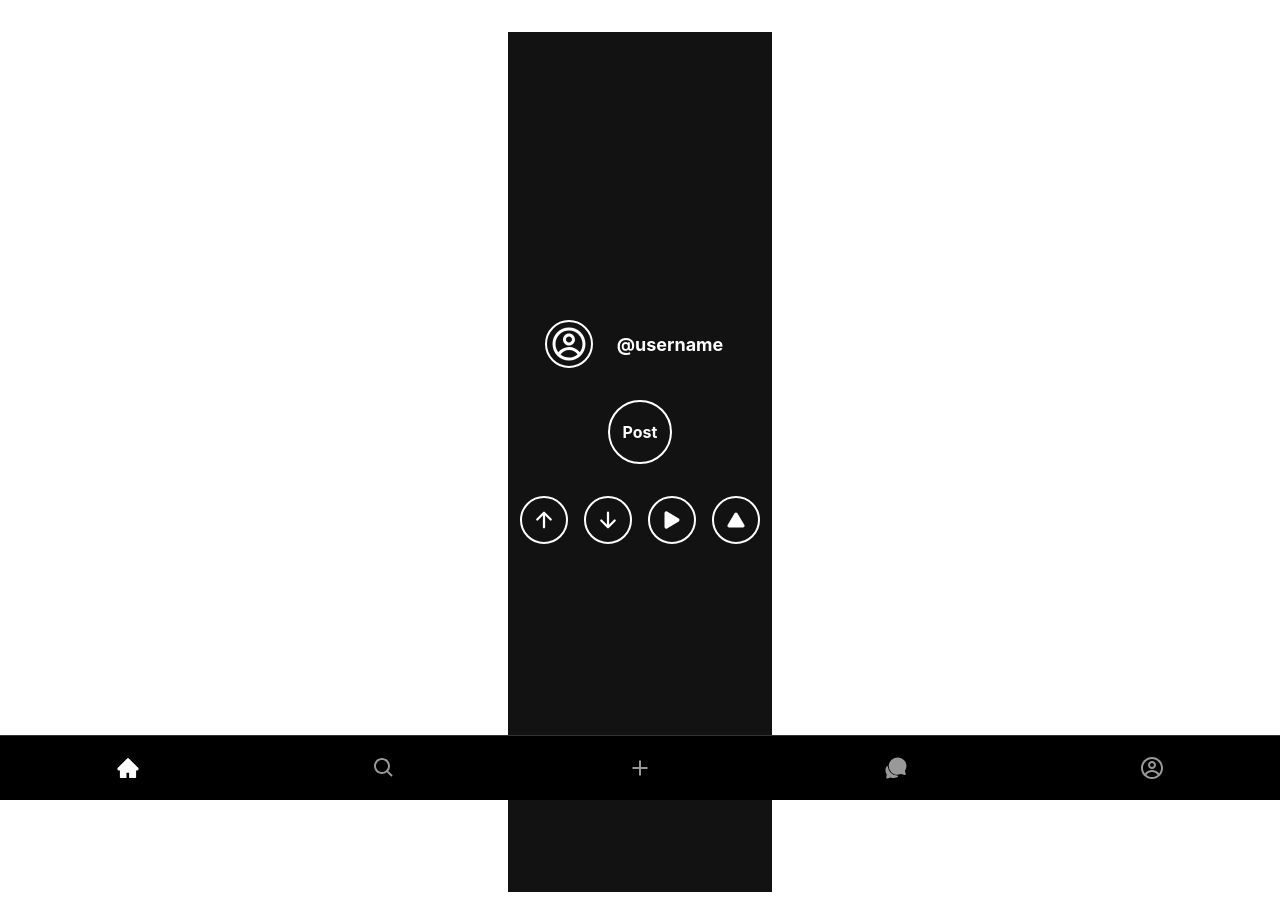
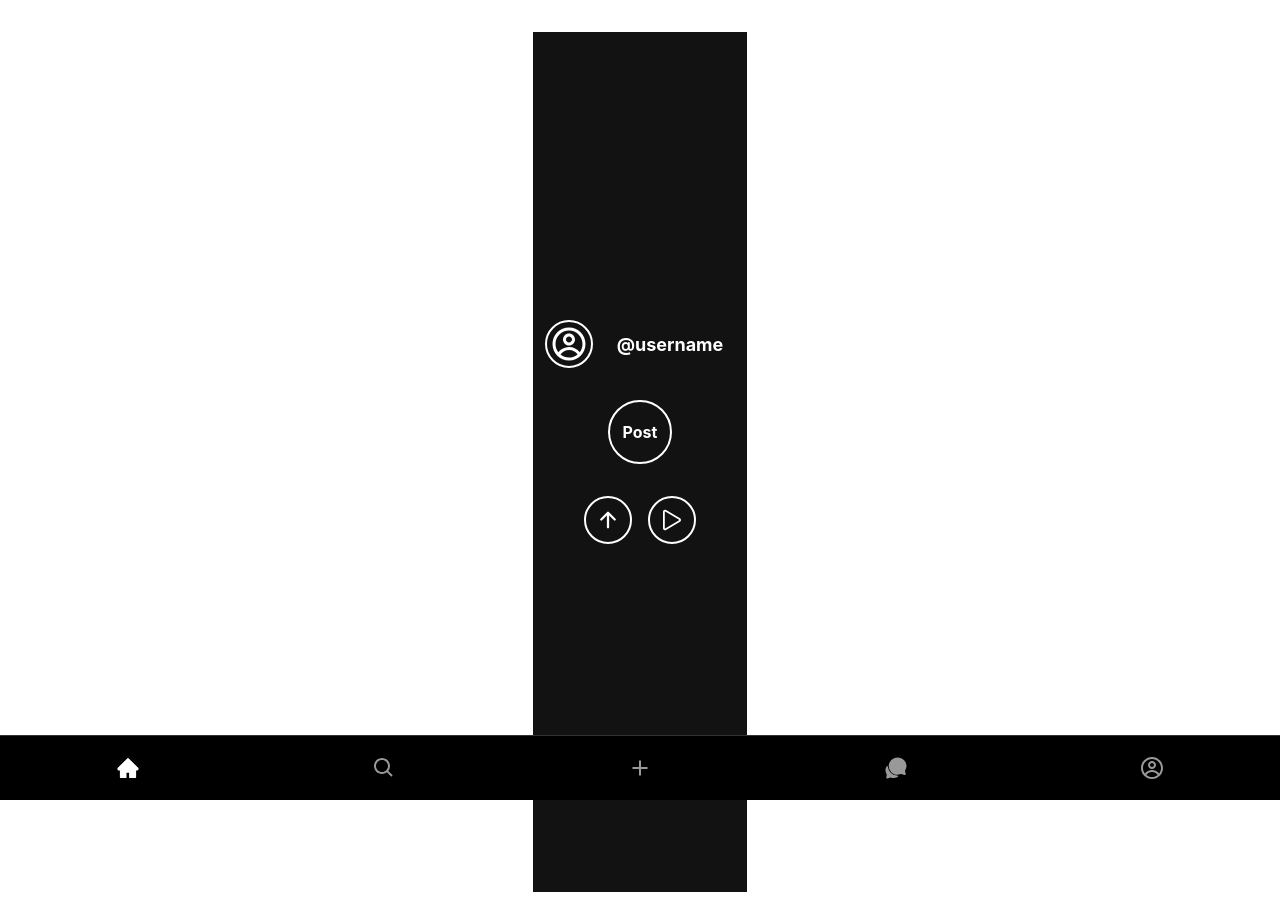
Before and after one commit to brief69/social-mold, a React (Vite) app: page / in a window 1280 px wide. Built offline with nearby package versions, Linux system fonts and the light colour scheme.

Commit message:
feat: Enhance play icon visibility with outline style and larger size

```diff
--- a/src/components/common/SwapActionButton.tsx
+++ b/src/components/common/SwapActionButton.tsx
@@ -1,24 +1,31 @@
-import React from 'react';
-import { IoArrowUp, IoArrowDown, IoPlay } from 'react-icons/io5';
+import React, { useState } from 'react';
+import { IoArrowUp, IoArrowDown } from 'react-icons/io5';
+import { IoPlayOutline } from 'react-icons/io5';
 import { useTheme } from '../../theme/ThemeContext';
 import '../../styles/animations.css';
 
 const SwapActionButton: React.FC = () => {
   const theme = useTheme();
+  const [isUpArrow, setIsUpArrow] = useState(true);
+  const [isPlayRight, setIsPlayRight] = useState(true);
 
   const handleUpAction = () => {
+    setIsUpArrow(!isUpArrow);
     // TODO: 上矢印ボタンの処理を実装
   };
 
   const handleDownAction = () => {
+    setIsUpArrow(!isUpArrow);
     // TODO: 下矢印ボタンの処理を実装
   };
 
   const handlePlayAction = () => {
+    setIsPlayRight(!isPlayRight);
     // TODO: 再生ボタンの処理を実装
   };
 
   const handlePlayUpAction = () => {
+    setIsPlayRight(!isPlayRight);
     // TODO: 上向き再生ボタンの処理を実装
   };
 
@@ -34,12 +41,23 @@ const SwapActionButton: React.FC = () => {
     justifyContent: 'center',
   } as const;
 
+  const playIconStyle = {
+    strokeWidth: '3',
+    transform: 'scale(1.2)',
+  } as const;
+
+  const playIconRotatedStyle = {
+    ...playIconStyle,
+    transform: 'scale(1.2) rotate(-90deg)',
+  } as const;
+
   return (
     <div style={{
       display: 'flex',
       gap: '16px',
       padding: '12px'
     }}>
+      {isUpArrow ? (
         <button
           className="tap-animation-large"
           onClick={handleUpAction}
@@ -49,7 +67,7 @@ const SwapActionButton: React.FC = () => {
         >
           <IoArrowUp size={28} color={theme.primary} />
         </button>
-
+      ) : (
         <button
           className="tap-animation-large"
           onClick={handleDownAction}
@@ -59,7 +77,9 @@ const SwapActionButton: React.FC = () => {
         >
           <IoArrowDown size={28} color={theme.primary} />
         </button>
+      )}
 
+      {isPlayRight ? (
         <button
           className="tap-animation-large"
           onClick={handlePlayAction}
@@ -67,9 +87,9 @@ const SwapActionButton: React.FC = () => {
           title="Play Action"
           aria-label="Play Action"
         >
-        <IoPlay size={28} color={theme.primary} />
+          <IoPlayOutline size={32} color={theme.primary} style={playIconStyle} />
         </button>
-
+      ) : (
         <button
           className="tap-animation-large"
           onClick={handlePlayUpAction}
@@ -77,8 +97,9 @@ const SwapActionButton: React.FC = () => {
           title="Play Up Action"
           aria-label="Play Up Action"
         >
-        <IoPlay size={28} color={theme.primary} style={{ transform: 'rotate(-90deg)' }} />
+          <IoPlayOutline size={32} color={theme.primary} style={playIconRotatedStyle} />
         </button>
+      )}
     </div>
   );
 };
```
Lines whose indentation alone changed are shown as unchanged.
